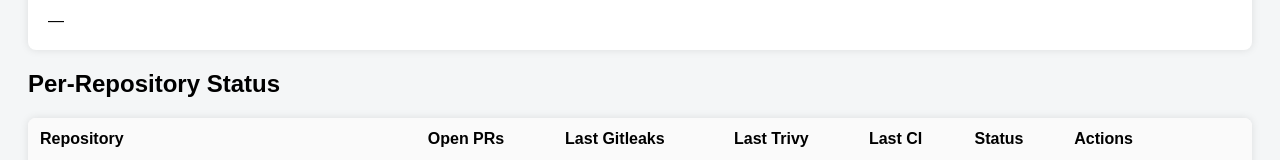
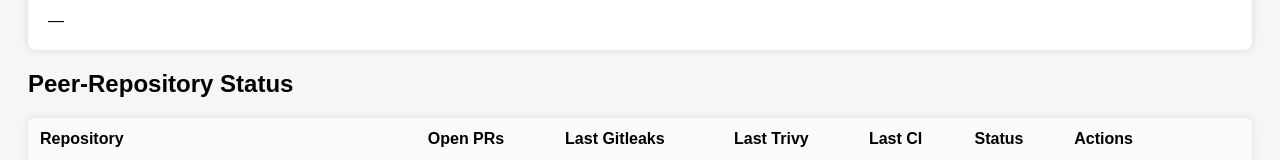
Before and after one commit to peer-network/.github, a plain HTML site: page docs/devops-dashboard/index.html in a window 1280 px wide. Shown: the part 528-688 px from the top of the page. Drawn offline with Linux system fonts and the light colour scheme; no server answers.

Commit message:
corrected h2 name peer

```diff
--- a/docs/devops-dashboard/index.html
+++ b/docs/devops-dashboard/index.html
@@ -38,7 +38,7 @@
         <div id="health-score">--</div>
     </div>
 
-    <h2>Per-Repository Status</h2>
+    <h2>Peer-Repository Status</h2>
 
     <table id="repo-table">
         <thead>
```
